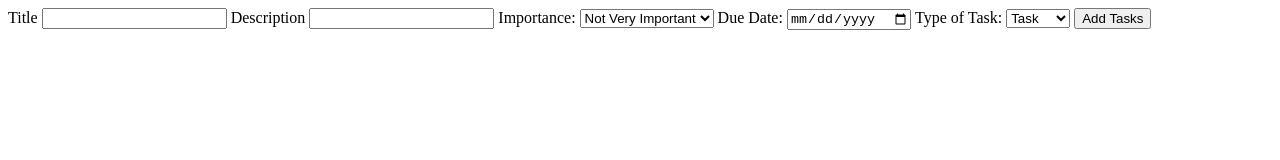
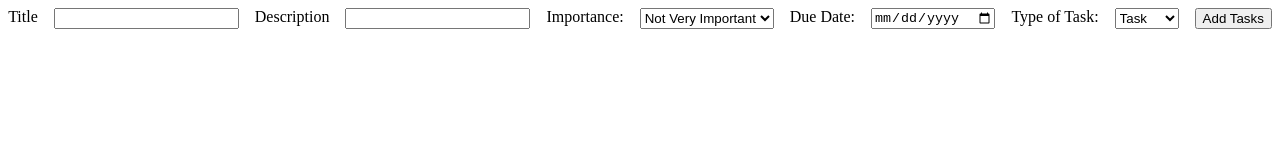
Before and after one commit to NathanElshaw/Indepth-Js, a plain HTML site: page Assignments/ToDo/index.html in a window 1280 px wide. Drawn offline with Linux system fonts and the light colour scheme.

Commit message:
added some small stylings

```diff
--- a/Assignments/ToDo/index.html
+++ b/Assignments/ToDo/index.html
@@ -4,6 +4,7 @@
     <meta charset="UTF-8" />
     <meta http-equiv="X-UA-Compatible" content="IE=edge" />
     <meta name="viewport" content="width=device-width, initial-scale=1.0" />
+    <link rel="stylesheet" href="./styles.css" />
     <title>Document</title>
   </head>
   <body>
--- a/Assignments/ToDo/styles.css
+++ b/Assignments/ToDo/styles.css
@@ -0,0 +1,6 @@
+form {
+  display: flex;
+  justify-content: center;
+  gap: 1em;
+  flex-wrap: wrap;
+}
```
